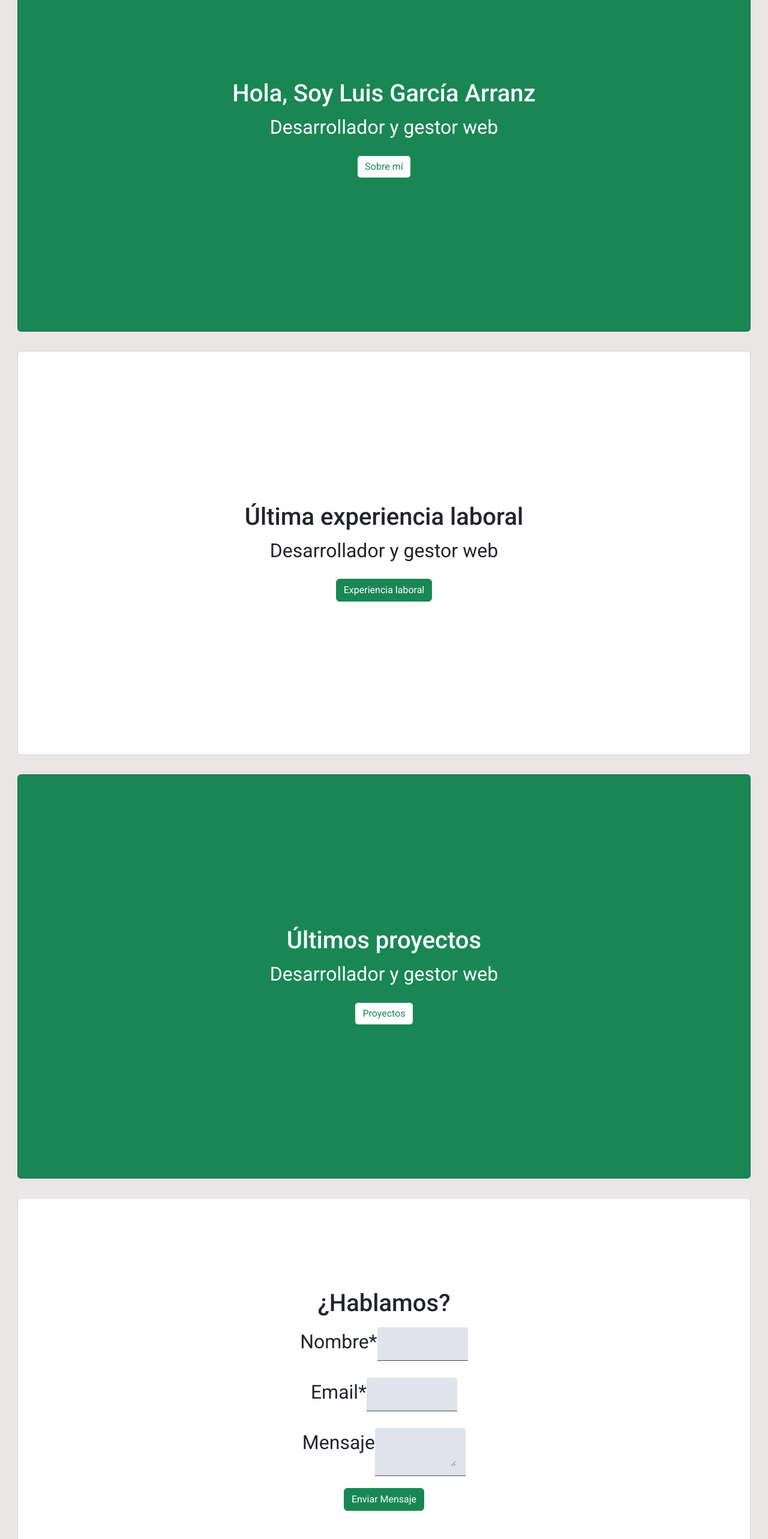
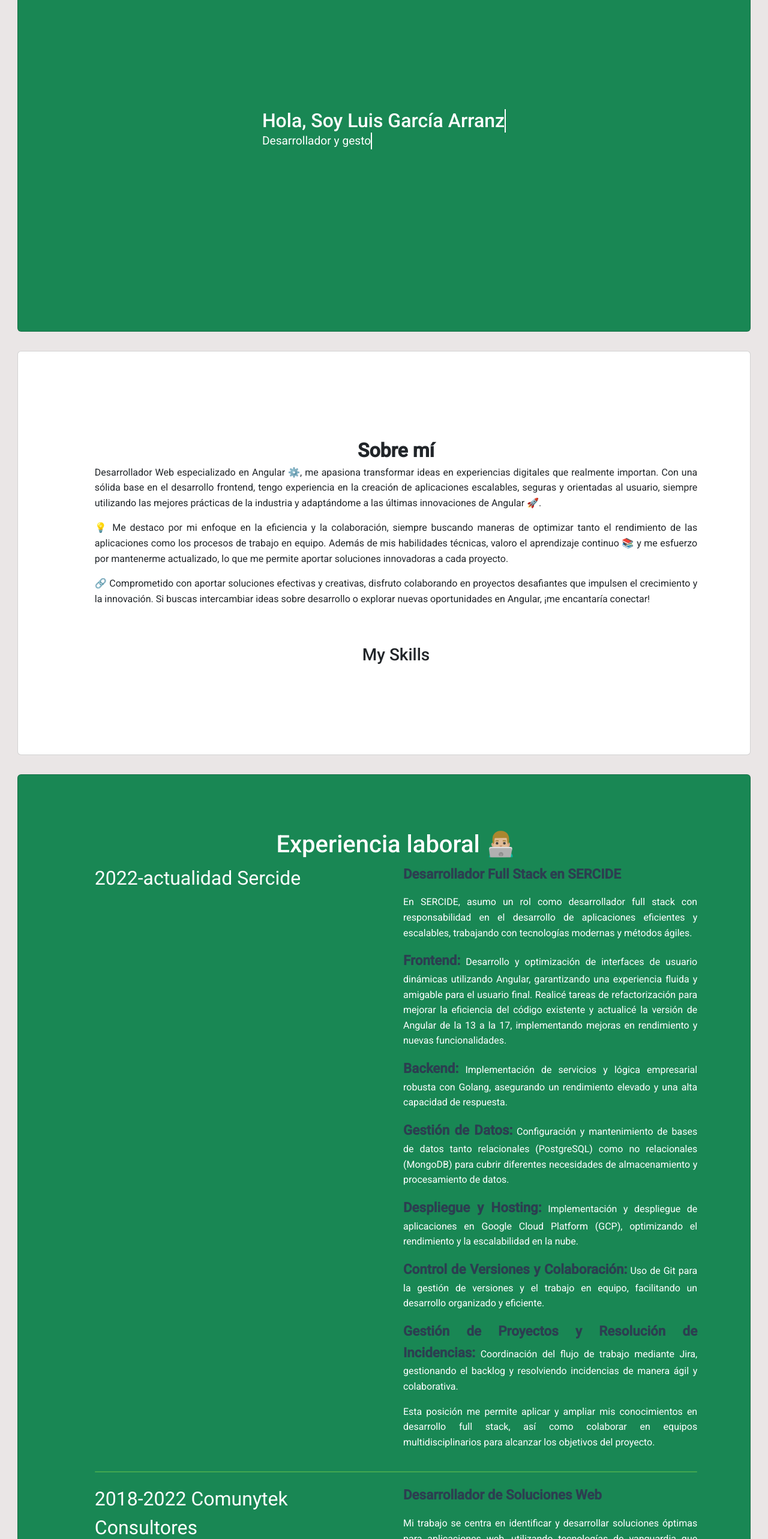
Before and after one commit to luisgarciaaarranz/luis-garcia-arranz, an Angular app: page / in a window 1280 px wide. Shown: the part 220-2786 px from the top of the page at 60% size. Built offline with nearby package versions, Linux system fonts and the light colour scheme.

Commit message:
change css

```diff
--- a/src/app/app.component.scss
+++ b/src/app/app.component.scss
@@ -1,5 +1,6 @@
 .content {
     margin: 20px;
+    width: 100%;
     padding: 5%;
 
 }
--- a/src/app/features/about-me/page/about-me.component.html
+++ b/src/app/features/about-me/page/about-me.component.html
@@ -2,34 +2,25 @@
     <div class="row">
         <div class="col-12">
                 <div class="d-flex justify-content-center">
-                    <p>¡Hola 👋🏼! Soy <strong>Luis García Arranz</strong><p>
+                    <strong>Sobre mí</strong>
 
                 </div>
-
+                <div class="text-about">
                     <p>
                         Desarrollador Web especializado en Angular ⚙️, me apasiona transformar ideas en experiencias digitales que realmente importan.
                         Con una sólida base en el desarrollo frontend, tengo experiencia en la creación de aplicaciones escalables, seguras y orientadas al usuario,
                         siempre utilizando las mejores prácticas de la industria y adaptándome a las últimas innovaciones de Angular 🚀.
 
                     </p>
-
-                    <br>
-
                     <p>
                         💡 Me destaco por mi enfoque en la eficiencia y la colaboración, siempre buscando maneras de optimizar tanto el rendimiento de las aplicaciones como los procesos de trabajo en equipo.
                         Además de mis habilidades técnicas, valoro el aprendizaje continuo 📚 y me esfuerzo por mantenerme actualizado, lo que me permite aportar soluciones innovadoras a cada proyecto.
                     </p>
-
-                    <br>
-
                     <p>
                         🔗 Comprometido con aportar soluciones efectivas y creativas, disfruto colaborando en proyectos desafiantes que impulsen el crecimiento y la innovación. Si buscas intercambiar ideas sobre desarrollo o explorar nuevas oportunidades en Angular, ¡me encantaría conectar!
                     </p>
+                </div>
 
-                    <br>
-                    <div class="d-flex justify-content-center">
-                        <button class="btn btn-success" (click)="goTo()">Contáctame</button>
-                    </div>
 
             </div>
 
--- a/src/app/features/about-me/page/about-me.component.scss
+++ b/src/app/features/about-me/page/about-me.component.scss
@@ -3,3 +3,13 @@
 button {
     width: 25%;
 }
+
+.text-about {
+    text-align: justify;
+    line-height: 1.6;
+}
+
+p {
+    margin-bottom: 16px; /* Espacio entre párrafos */
+    font-size: 1rem;
+  }
--- a/src/app/features/contact/page/contact.component.html
+++ b/src/app/features/contact/page/contact.component.html
@@ -1,18 +1,13 @@
 <div class="content">
- <div class="row">
+ <div class="row d-flex justify-content-center">
 
-      <div class="col-12 d-flex justify-content-center">
-        <div class="">
-          <h1>¿Hablamos?</h1>
-          <div class="mt-2">
-
-          </div>
-        </div>
+      <div class="col-12">
+          <h1 class="d-flex justify-content-center">¿Hablamos?</h1>
 
       </div>
     </div>
-    <div class="col-12 mt-2 d-flex justify-content-center">
-        <span>Nombre* </span>
+    <div class="col-12 mt-4">
+        <mat-label>Nombre* </mat-label>
         <mat-form-field>
             <input
               matInput
@@ -20,8 +15,8 @@
             />
           </mat-form-field>
     </div>
-    <div class="col-12 contact-element mt-2 d-flex justify-content-center" >
-        <span>Email* </span>
+    <div class="col-12 contact-element mt-2" >
+        <mat-label>Email* </mat-label>
         <mat-form-field>
             <input
               matInput
@@ -34,7 +29,7 @@
             }
           </mat-form-field>
     </div>
-    <div class="col-12 mt-2 d-flex justify-content-center">
+    <div class="col-12 mt-2">
         <mat-label>Mensaje</mat-label>
         <mat-form-field >
             <textarea matInput placeholder=""></textarea>
--- a/src/app/features/contact/page/contact.component.scss
+++ b/src/app/features/contact/page/contact.component.scss
@@ -6,7 +6,15 @@ span{
 
 mat-label {
     display: block;
+    font-size: 1rem;
+    letter-spacing: 1px;
+    font-weight: 700;
+    margin-bottom: 1rem;
+    display: block;
+    text-align: left;
 }
+
+
 
 .contact-element {
     margin-top: 14px;
@@ -14,5 +22,5 @@ mat-label {
 
 
 mat-form-field {
-    width: 50%;
+    width: 100%;
 }
--- a/src/app/features/experience/experience.component.html
+++ b/src/app/features/experience/experience.component.html
@@ -6,10 +6,11 @@
              </div>
         </div>
         <div class="col-12">
-            <mat-stepper orientation="vertical">
-                <mat-step>
-                  <ng-template matStepLabel>2022-actualidad Sercide</ng-template>
-                  <ng-template matStepContent>
+          <div class="row">
+            <div class="col-6">
+              2022-actualidad Sercide
+            </div>
+            <div class="col-6">
               <div class="text-experience">
                 <p>
                   <strong>Desarrollador Full Stack en SERCIDE</strong>
@@ -39,13 +40,16 @@
                   Esta posición me permite aplicar y ampliar mis conocimientos en desarrollo full stack, así como colaborar en equipos multidisciplinarios para alcanzar los objetivos del proyecto.
                 </p>
               </div>
+            </div>
+          </div>
 
-                    <button mat-button matStepperNext>Siguiente</button>
-                  </ng-template>
-                </mat-step>
-                <mat-step>
-                  <ng-template matStepLabel>2018-2022 Comunytek Consultores</ng-template>
-                  <ng-template matStepContent>
+          <hr class="custom-line">
+
+          <div class="row">
+            <div class="col-6">
+              2018-2022 Comunytek Consultores
+            </div>
+            <div class="col-6">
               <div class="text-experience">
                 <p>
                   <strong>Desarrollador de Soluciones Web</strong>
@@ -66,12 +70,10 @@
                   Este rol me permite combinar habilidades técnicas y de consultoría, fortaleciendo la relación con los clientes y asegurando que cada aplicación cumpla con los estándares de calidad y funcionalidad requeridos en el mercado.
                 </p>
               </div>
-                    <button mat-button matStepperPrevious>Back</button>
-                  </ng-template>
-                </mat-step>
-
-              </mat-stepper>
             </div>
           </div>
 
         </div>
+    </div>
+
+</div>
--- a/src/app/features/experience/experience.component.scss
+++ b/src/app/features/experience/experience.component.scss
@@ -7,9 +7,21 @@
 
 .text-experience p {
     margin-bottom: 16px; /* Espacio entre párrafos */
+    font-size: 1rem;
   }
 
   .text-experience strong {
     font-weight: bold;
     color: #2c3e50; /* Resalta los títulos */
+    font-size: 1.4rem;
   }
+
+  .custom-line {
+    border: none; /* Elimina la línea predeterminada */
+    height: 2px; /* Grosor de la línea */
+    background-color: #4caf50; /* Color de la línea */
+    width: 100%; /* Ancho total (ajusta según prefieras) */
+    margin: 20px 0; /* Espaciado superior e inferior */
+    opacity: 0.8; /* Transparencia */
+    border-radius: 5px; /* Bordes redondeados (opcional) */
+  }
--- a/src/app/features/experience/experience.component.ts
+++ b/src/app/features/experience/experience.component.ts
@@ -5,7 +5,7 @@ import {MatStepperModule} from '@angular/material/stepper';
 @Component({
   selector: 'app-experience',
   standalone: true,
-  imports: [MatStepperModule,MatButtonModule],
+  imports: [],
   templateUrl: './experience.component.html',
   styleUrl: './experience.component.scss'
 })
--- a/src/app/features/home/pages/home.component.html
+++ b/src/app/features/home/pages/home.component.html
@@ -7,9 +7,8 @@
           <div class="container centered-content">
 
             <div class="text">
-              <h1>Hola, Soy Luis García Arranz</h1>
-              <p>Desarrollador y gestor web</p>
-              <button class="btn btn-success" (click)="goTo('about-me')">Sobre mí</button>
+              <h1 class="typing-heading">Hola, Soy Luis García Arranz</h1>
+              <p class="typing-paragraph">Desarrollador y gestor web</p>
             </div>
           </div>
         </div>
@@ -21,11 +20,7 @@
         <div class="card-body">
           <div class="container centered-content">
 
-            <div class="text">
-              <h1>Última experiencia laboral</h1>
-              <p>Desarrollador y gestor web</p>
-              <button class="btn btn-success" (click)="goTo('experience')">Experiencia laboral</button>
-            </div>
+            <app-about-me></app-about-me>
           </div>
         </div>
 
@@ -36,11 +31,7 @@
         <div class="card-body">
           <div class="container centered-content">
 
-            <div class="text">
-              <h1>Últimos proyectos</h1>
-              <p>Desarrollador y gestor web</p>
-              <button class="btn btn-success" (click)="goTo('projects')">Proyectos</button>
-            </div>
+              <app-experience></app-experience>
           </div>
         </div>
 
--- a/src/app/features/home/pages/home.component.scss
+++ b/src/app/features/home/pages/home.component.scss
@@ -77,3 +77,54 @@ section {
         }
     }
 }
+
+
+/* Efecto de escritura para el h1 */
+.typing-heading {
+    font-size: 2rem;
+    white-space: nowrap;
+    overflow: hidden;
+    border-right: 2px solid white; /* Cursor parpadeante */
+    width: 0;
+    margin: 0;
+    animation: typing-heading 3s steps(30, end) forwards, blink 0.6s step-end infinite;
+  }
+
+  /* Efecto de escritura para el párrafo */
+  .typing-paragraph {
+    font-size: 1.2rem;
+    color: white;
+    white-space: nowrap;
+    overflow: hidden;
+    border-right: 2px solid white; /* Cursor parpadeante */
+    width: 0;
+    margin: 0;
+    animation: typing-paragraph 4s steps(40, end) forwards, blink 0.6s step-end infinite;
+    animation-delay: 3.2s; /* Retraso después del h1 */
+  }
+
+  /* Animación del efecto de escritura */
+  @keyframes typing-heading {
+    from {
+      width: 0;
+    }
+    to {
+      width: 100%;
+    }
+  }
+
+  @keyframes typing-paragraph {
+    from {
+      width: 0;
+    }
+    to {
+      width: 100%;
+    }
+  }
+
+  /* Animación del parpadeo del cursor */
+  @keyframes blink {
+    50% {
+      border-color: transparent;
+    }
+  }
--- a/src/app/features/home/pages/home.component.ts
+++ b/src/app/features/home/pages/home.component.ts
@@ -1,15 +1,16 @@
 import { Component, ElementRef, HostListener, ViewChild } from '@angular/core';
 import {MatButtonModule} from '@angular/material/button';
 import {MatIconModule, MatIconRegistry} from '@angular/material/icon'
-import { DomSanitizer } from '@angular/platform-browser';
 import { ActivatedRoute, Router } from '@angular/router';
 import { ContactComponent } from '../../contact/page/contact.component';
+import { ExperienceComponent } from '../../experience/experience.component';
+import { AboutMeComponent } from '../../about-me/page/about-me.component';
 
 
 @Component({
   selector: 'app-home',
   standalone: true,
-  imports: [MatButtonModule, MatIconModule, ContactComponent],
+  imports: [MatButtonModule, MatIconModule, AboutMeComponent, ContactComponent, ExperienceComponent],
   templateUrl: './home.component.html',
   styleUrl: './home.component.scss'
 })
```
Lines whose indentation alone changed are shown as unchanged.
